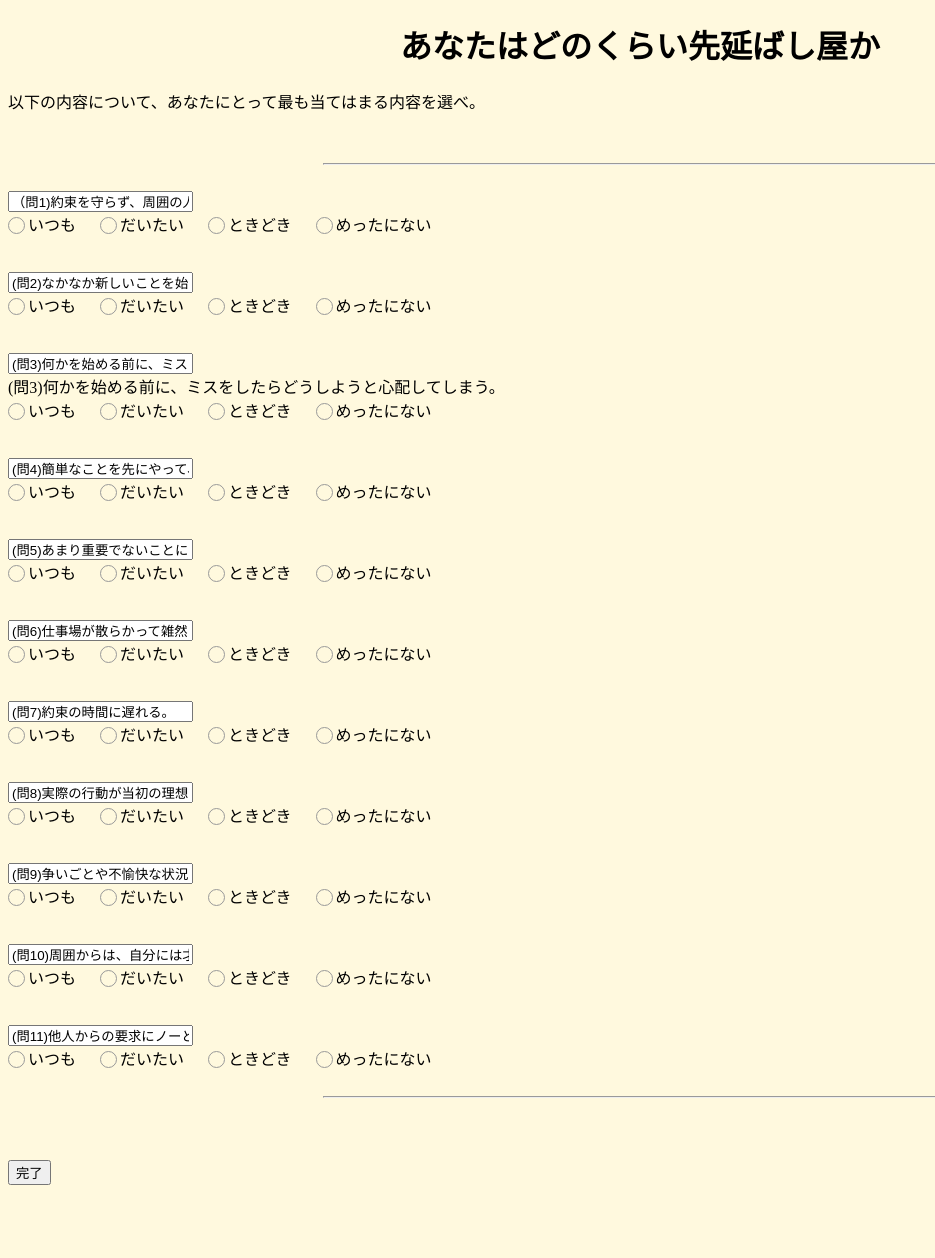
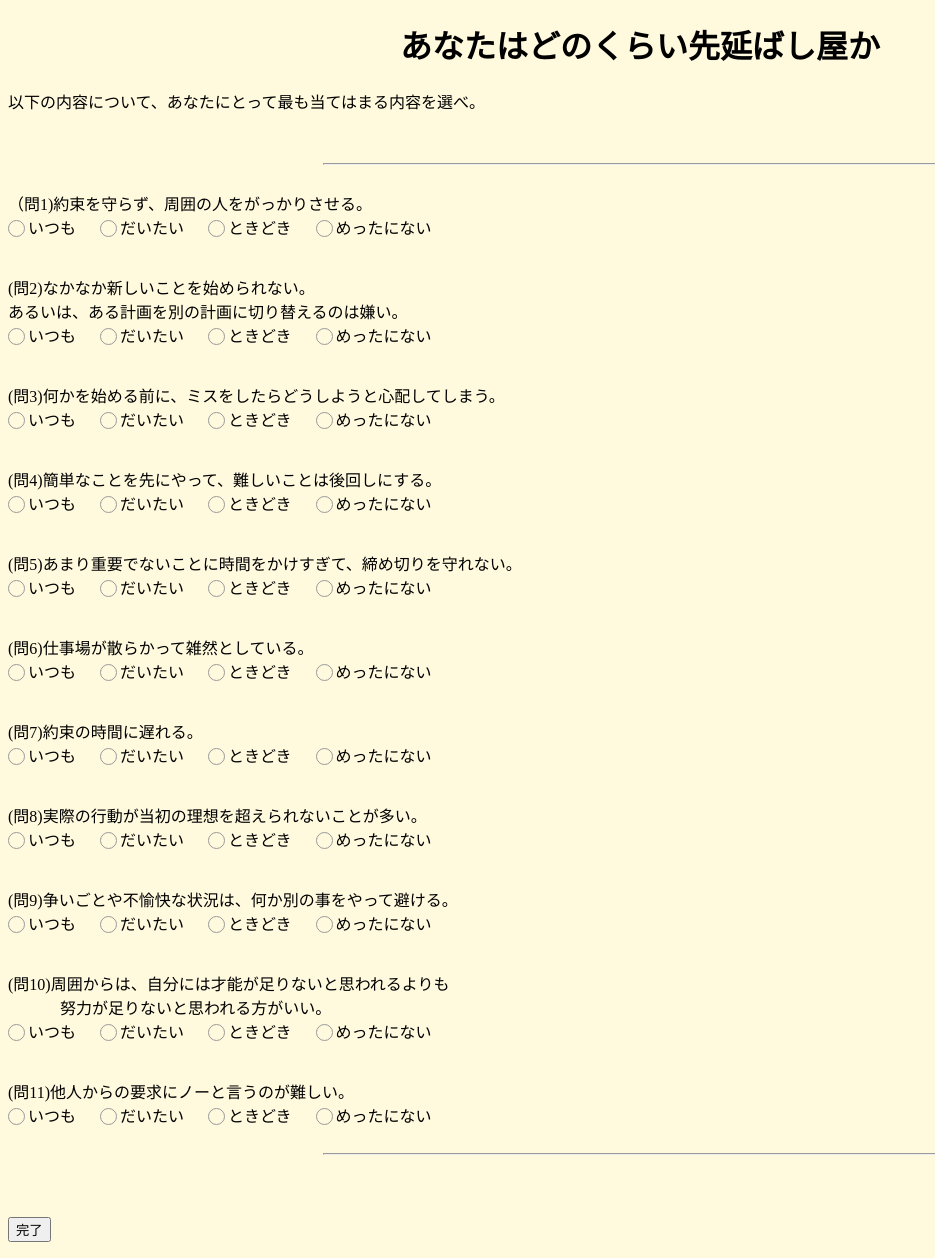
Before and after one commit to inamake/psychopath_bot, a Flask app: page /putOffTest in a window 1280 px wide. Shown: the whole page, without its empty margins (0-935 px from the left). Before the commit the page ends 1185 px from the top, so only its background shows below. Run offline with Flask 2, Linux system fonts and the light colour scheme.

Commit message:
css追加(11/28)

```diff
--- a/templates/putOffTest.html
+++ b/templates/putOffTest.html
@@ -11,7 +11,7 @@
         <br>
 
 
-        <input type="text" value="（問1)約束を守らず、周囲の人をがっかりさせる。"><br>
+        （問1)約束を守らず、周囲の人をがっかりさせる。<br>
         <div class="radio1">
         <input type="radio" required name="test0" class="radio-input" id="radio-1-0" value="0">
             <label for="radio-1-0">いつも</label>
@@ -26,7 +26,8 @@
         <br>
         <br>
 
-        <input type="text" value="(問2)なかなか新しいことを始められない。あるいは、ある計画を別の計画に切り替えるのは嫌い。"><br>
+        (問2)なかなか新しいことを始められない。<br>
+             あるいは、ある計画を別の計画に切り替えるのは嫌い。<br>
         <div class="radio2">
         <input type="radio" required name="test1" class="radio-input" id="radio-2-0" value="0">
             <label for="radio-2-0">いつも</label>
@@ -41,7 +42,6 @@
         <br>
         <br>
 
-        <input type="text" value="(問3)何かを始める前に、ミスをしたらどうしようと心配してしまう。"><br>
         (問3)何かを始める前に、ミスをしたらどうしようと心配してしまう。<br>
         <div class="radio3">
         <input type="radio" required name="test2" class="radio-input" id="radio-3-0" value="0">
@@ -57,7 +57,7 @@
         <br>
         <br>
 
-        <input type="text" value="(問4)簡単なことを先にやって、難しいことは後回しにする。"><br>
+        (問4)簡単なことを先にやって、難しいことは後回しにする。<br>
         <div class="radio4">
         <input type="radio" required name="test3" class="radio-input" id="radio-4-0" value="0">
             <label for="radio-4-0">いつも</label>
@@ -72,7 +72,7 @@
         <br>
         <br>
 
-        <input type="text" value="(問5)あまり重要でないことに時間をかけすぎて、締め切りを守れない。"><br>
+        (問5)あまり重要でないことに時間をかけすぎて、締め切りを守れない。<br>
         <div class="radio5">
         <input type="radio" required name="test4" class="radio-input" id="radio-5-0" value="0">
             <label for="radio-5-0">いつも</label>
@@ -87,7 +87,7 @@
         <br>
         <br>
 
-        <input type="text" value="(問6)仕事場が散らかって雑然としている。"><br>
+        (問6)仕事場が散らかって雑然としている。<br>
         <div class="radio6">
         <input type="radio" required name="test5" class="radio-input" id="radio-6-0" value="0">
             <label for="radio-6-0">いつも</label>
@@ -102,7 +102,7 @@
         <br>
         <br>
 
-        <input type="text" value="(問7)約束の時間に遅れる。"><br>
+        (問7)約束の時間に遅れる。<br>
         <div class="radio7">
         <input type="radio" required name="test6" class="radio-input" id="radio-7-0" value="0">
             <label for="radio-7-0">いつも</label>
@@ -117,7 +117,7 @@
         <br>
         <br>
 
-        <input type="text" value="(問8)実際の行動が当初の理想を超えられないことが多い。"><br>
+        (問8)実際の行動が当初の理想を超えられないことが多い。<br>
         <div class="radio8">
         <input type="radio" required name="test7" class="radio-input" id="radio-8-0" value="0">
             <label for="radio-8-0">いつも</label>
@@ -132,7 +132,7 @@
         <br>
         <br>
 
-        <input type="text" value="(問9)争いごとや不愉快な状況は、何か別の事をやって避ける。"><br>
+        (問9)争いごとや不愉快な状況は、何か別の事をやって避ける。<br>
         <div class="radio9">
         <input type="radio" required name="test8" class="radio-input" id="radio-9-0" value="0">
             <label for="radio-9-0">いつも</label>
@@ -147,7 +147,8 @@
         <br>
         <br>
 
-        <input type="text" value="(問10)周囲からは、自分には才能が足りないと思われるよりも努力が足りないと思われる方がいい。"><br>
+        (問10)周囲からは、自分には才能が足りないと思われるよりも<br>
+        　　　 努力が足りないと思われる方がいい。<br>
         <div class="radio10">
         <input type="radio" required name="test9" class="radio-input" id="radio-10-0" value="0">
             <label for="radio-10-0">いつも</label>
@@ -162,7 +163,7 @@
         <br>
         <br>
 
-        <input type="text" value="(問11)他人からの要求にノーと言うのが難しい。"><br>
+        (問11)他人からの要求にノーと言うのが難しい。<br>
         <div class="radio11">
         <input type="radio" required name="test10" class="radio-input" id="radio-11-0" value="0">
             <label for="radio-11-0">いつも</label>
```
